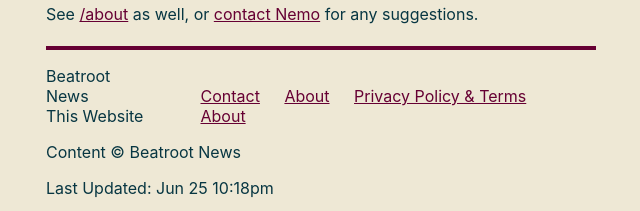
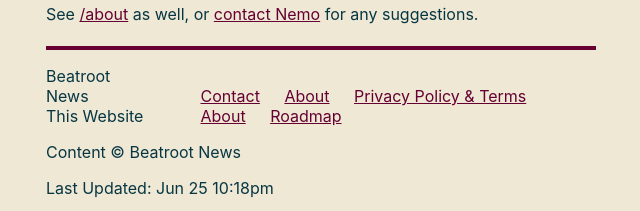
Before and after one commit to captn3m0/news, a Jekyll site: the page built from TODO.md, in a window 1280 px wide. Shown: the part 902-1113 px from the top of the page, without its empty margins (319-959 px from the left). Built offline with Jekyll 4.4.1, drawn with Linux system fonts in a browser that asks for light colours; cached includes are drawn as plain includes.

Commit message:
Use Roadmap

```diff
--- a/TODO.md
+++ b/TODO.md
@@ -1,5 +1,5 @@
 ---
-permalink: /todo/
+permalink: /roadmap/
 layout: article
 title: Roadmap
 ---
--- a/_includes/footer.html
+++ b/_includes/footer.html
@@ -12,6 +12,7 @@
     <span>This Website</span>
     <ul style="display: inline;">
       <li><a href="/about/">About</a></li>
+      <li><a href="/roadmap/">Roadmap</a></li>
     </ul>
   </nav>
 
--- a/index.html
+++ b/index.html
@@ -8,6 +8,7 @@
 <div class="hr-line"></div>
 <p class="topic-date"><time datetime="{{site.time | date: '%y-%m-%d'}}">{{site.time | date: "%A, %b, %e, %Y"}}</time></p>
 {% for topic in site.topics %}
+<div class="topic-{{topic|downcase}}">
 <h2><a href="/{{topic}}/">{{topic | capitalize}}</a></h2>
 	{% for post in site.pages %}
 	{% if post.topics and post.topics.first == topic %}
@@ -18,5 +19,6 @@
 
 	{%endif%}
 	{% endfor %}
+</div>
 {% endfor %}
 </div>
```
